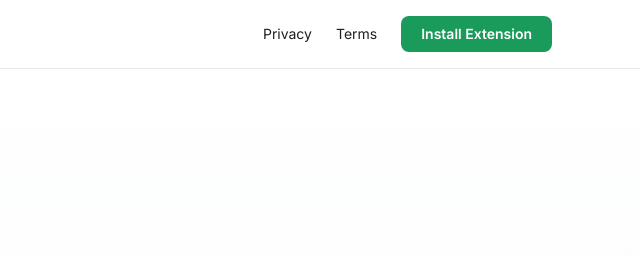
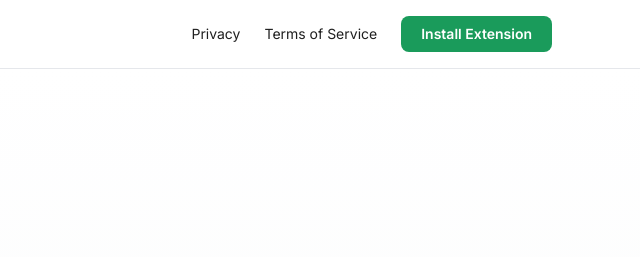
Before and after one commit to VindGrizzly/yfinancexgsheets, a plain HTML site: page index.html in a window 1280 px wide. Shown: the top 257 px of the page, 640-1280 px from the left. Drawn offline with nearby package versions, Linux system fonts and the light colour scheme.

Commit message:
updated text in menu

```diff
--- a/index.html
+++ b/index.html
@@ -64,7 +64,7 @@
             <div class="hidden md:flex items-center space-x-6 text-sm font-medium">
 
                 <a href="privacy.html" class="hover:text-yahoo transition">Privacy</a>
-                <a href="terms.html" class="hover:text-yahoo transition">Terms</a>
+                <a href="terms.html" class="hover:text-yahoo transition">Terms of Service</a>
 
                 <!-- Desktop CTA -->
                 <a href="#" class="bg-brand text-white px-5 py-2 rounded-lg font-semibold hover:bg-yahoo transition">
@@ -94,7 +94,7 @@
         <!-- MOBILE MENU -->
         <div id="mobile-menu" class="hidden md:hidden px-6 pb-4">
             <a href="privacy.html" class="block py-2 hover:text-yahoo transition">Privacy</a>
-            <a href="terms.html" class="block py-2 hover:text-yahoo transition">Terms</a>
+            <a href="terms.html" class="block py-2 hover:text-yahoo transition">Terms of Service</a>
         </div>
     </nav>
 
```
Also changed, not shown: privacy.html (+1 -1 lines), terms.html (+1 -1 lines).
